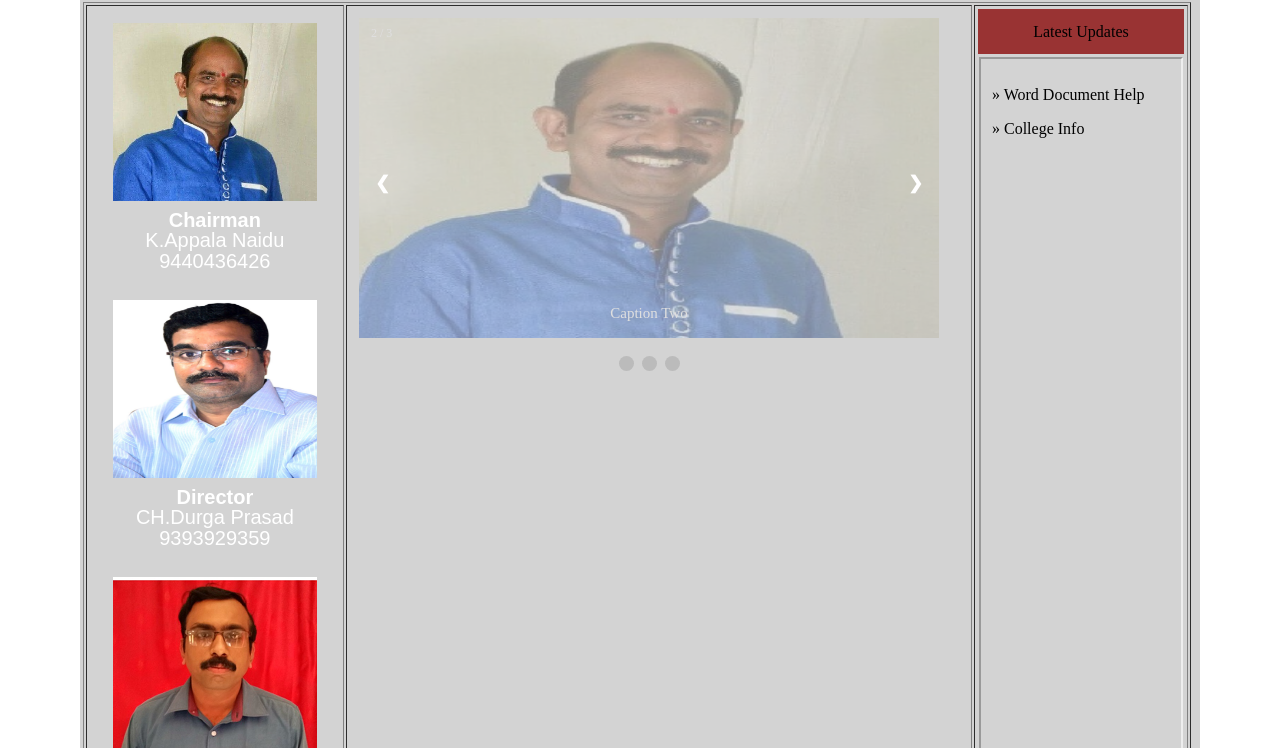
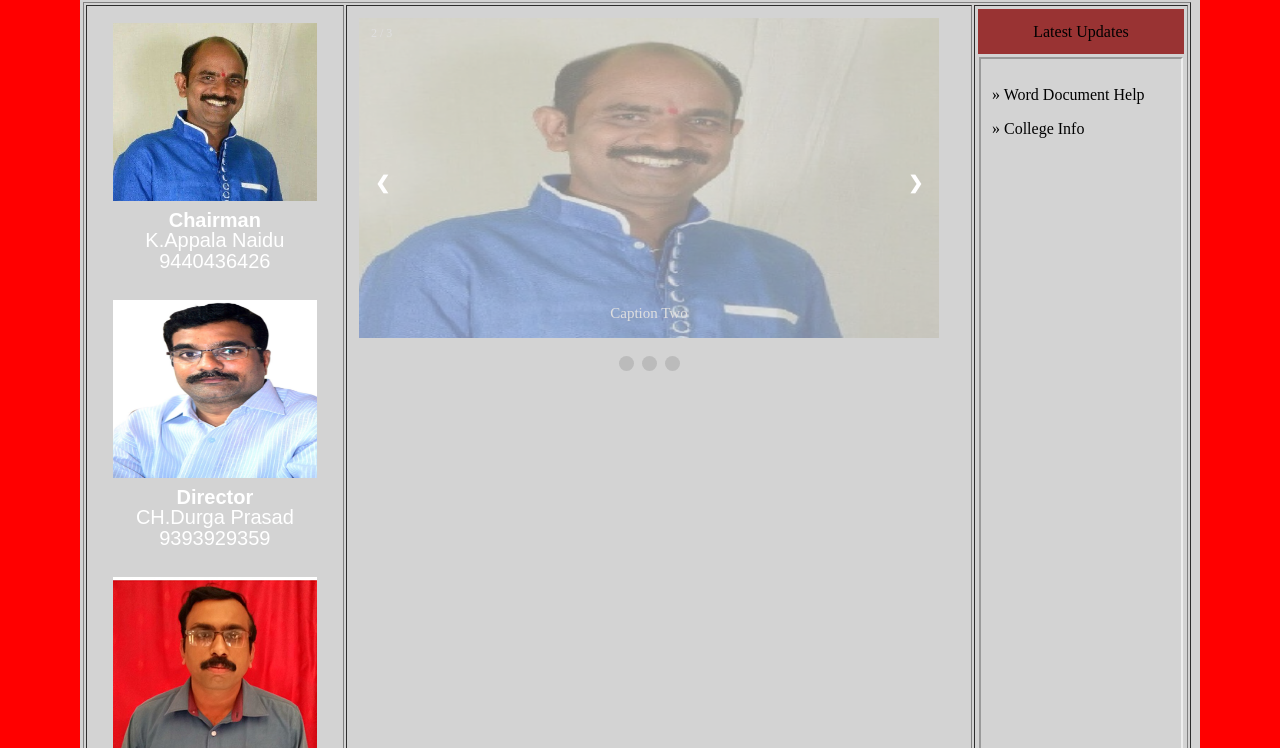
Before and after one commit to srisaidgrclg/srisaidgrclgsite.io, a plain HTML site: page index.html in a window 1280 px wide. Shown: the part 187-935 px from the top of the page. Drawn offline with Linux system fonts and the light colour scheme.

Commit message:
Update pages.css

```diff
--- a/css/pages.css
+++ b/css/pages.css
@@ -12,7 +12,7 @@ a:hover, a:active {
     background-color: #510758;
 }
 
-body {background-color: white;}
+body {background-color: red;}
 .toptext{margin-top: 25px;}
 
 .centrecolor{
```
